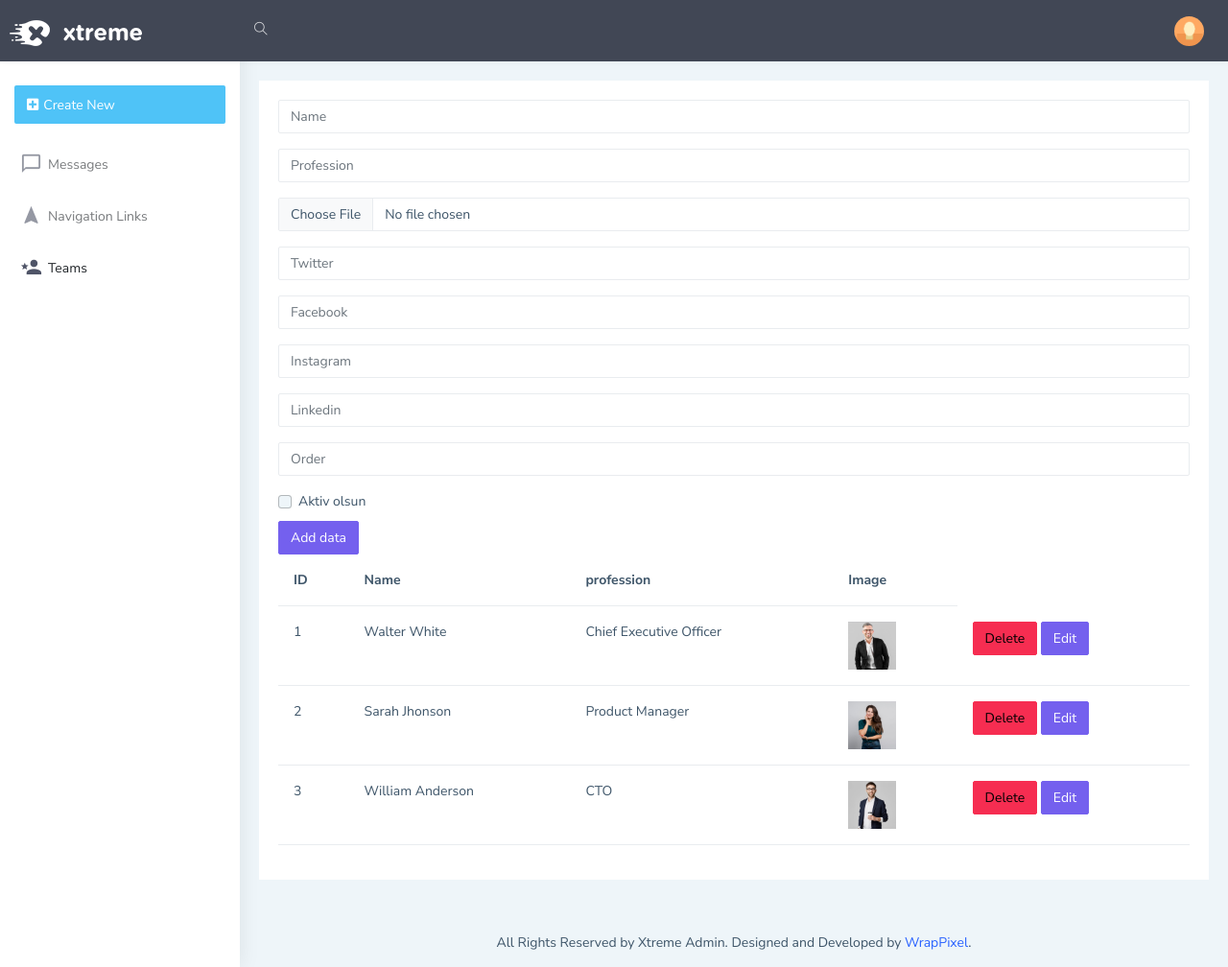
After one commit to knnaliev95/PythonWebProjectWithFlask, a Flask app: page /admin/teams in a window 1280 px wide. The commit adds this page. Shown: the whole page at 96% size. Run offline with Flask 2, Linux system fonts and the light colour scheme; data comes from the database, SQL or seed files in the repository; both versions use the stored data as it was after the commit; some libraries are stand-ins or nearby versions.

Commit message:
db add image

```diff
--- a/admin/forms.py
+++ b/admin/forms.py
@@ -1,5 +1,5 @@
 from flask_wtf import FlaskForm
-from wtforms import StringField,EmailField,TextAreaField,SubmitField,URLField,IntegerField,BooleanField
+from wtforms import StringField,EmailField,TextAreaField,SubmitField,URLField,IntegerField,BooleanField,FileField
 
 class MessageForm(FlaskForm):
     name=StringField('name')
@@ -14,3 +14,15 @@ class NavLinksForm(FlaskForm):
     order=IntegerField('order')
     isactive=BooleanField('isactive')
     submit=SubmitField('Add URL')
+
+class TeamsForm(FlaskForm):
+    name=StringField('name')
+    profession=StringField('profession')
+    image=FileField('image')
+    twitter=StringField('twitter')
+    facebook=StringField('facebook')
+    instagram=StringField('instagram')
+    linkedin=StringField('linkedin')
+    order=IntegerField('order')
+    isactive=BooleanField('isacctive')
+    submit=SubmitField('Add data')
--- a/admin/routes.py
+++ b/admin/routes.py
@@ -1,7 +1,12 @@
+from distutils import extension
+from email.mime import image
 from flask import render_template,redirect,request
 from admin import admin_bp
-from models import Messages, NavLinks
-from admin.forms import MessageForm, NavLinksForm
+from models import Messages, NavLinks, Teams
+from admin.forms import MessageForm, NavLinksForm, TeamsForm
+import os
+import random
+from werkzeug.utils import secure_filename
 
 @admin_bp.route('/', methods=['GET','POST'])
 def index():
@@ -66,15 +71,43 @@ def navlinks_delete(id):
 
 @admin_bp.route('/navlinks/edit/<id>', methods=['GET','POST'])
 def navlinks_edit(id):
+    return render_template('admin/navlinkedit.html')
+
+@admin_bp.route('/teams', methods=['GET','POST'])
+def teams():
+    teamsform=TeamsForm()
+    teams=Teams.query.all()
+    return render_template('admin/teams.html', teamsform=teamsform, teams=teams)
+
+@admin_bp.route('/teams/add', methods=['GET','POST'])
+def teams_add():
     from run import db
-    from models import NavLinks
-    navlinksform=NavLinksForm()
-    navlink=NavLinks.query.get(id)
+    teamsform=TeamsForm()
     if request.method=='POST':
-        navlink.Name=navlinksform.name.data
-        navlink.Url=navlinksform.url.data
-        navlink.Order=navlinksform.order.data
-        navlink.IsActive=navlinksform.isactive.data
+        file=request.files['image']
+        filename=secure_filename(file.filename)
+        extension=filename.rsplit('.',1)[1]
+        new_filename=f'Teams{random.randint(1,2000)}.{extension}'
+        file.save(os.path.join('./admin/static/uploads/', new_filename))
+        team=Teams(
+            Name=teamsform.name.data,
+            Profession=teamsform.profession.data,
+            Image=new_filename,
+            TwitterAdress=teamsform.twitter.data,
+            FacebookAdress=teamsform.facebook.data,
+            InstagramAdress=teamsform.instagram.data,
+            LinkedinAdress=teamsform.linkedin.data,
+            Order=teamsform.order.data,
+            IsActive=teamsform.isactive.data
+        )
+        db.session.add(team)
         db.session.commit()
-        return redirect('/admin/navlinks')
-    return render_template('admin/navlinks_edit.html', navlink=navlink, navlinksform=navlinksform)
+        return redirect('/admin/teams')
+
+@admin_bp.route('/teams/delete/<id>')
+def teams_delete(id):
+    from run import db
+    team=Teams.query.get(id)
+    db.session.delete(team)
+    db.session.commit()
+    return redirect('/admin/teams')
--- a/admin/templates/admin/navbar.html
+++ b/admin/templates/admin/navbar.html
@@ -12,6 +12,9 @@
         <li class="sidebar-item"> <a class="sidebar-link waves-effect waves-dark sidebar-link"
                 href="/admin/navlinks" aria-expanded="false"><i class="mdi mdi-navigation"></i><span
                     class="hide-menu">Navigation Links</span></a></li>
+        <li class="sidebar-item"> <a class="sidebar-link waves-effect waves-dark sidebar-link"
+                href="/admin/teams" aria-expanded="false"><i class="mdi mdi-account-star"></i><span
+                    class="hide-menu">Teams</span></a></li>
     </ul>
 
 </nav>
--- /dev/null
+++ b/admin/templates/admin/navlinkedit.html
@@ -0,0 +1,4 @@
+{% extends 'admin/layout.html' %}
+{% block body %}
+
+{% endblock %}
--- /dev/null
+++ b/admin/templates/admin/teams.html
@@ -0,0 +1,62 @@
+{% extends 'admin/layout.html' %}
+{% block body %}
+<form action="/admin/teams/add" method="POST" enctype="multipart/form-data">
+    <div class="mb-3">
+      {{teamsform.name(class="form-control", id="exampleFormControlInput1", placeholder="Name")}}
+    </div>
+    <div class="mb-3">
+      {{teamsform.profession(class="form-control", id="exampleFormControlInput1", placeholder="Profession")}}
+    </div>
+    <div class="mb-3">
+      {{teamsform.image(class="form-control", id="exampleFormControlInput1", placeholder="Image")}}
+    </div>
+    <div class="mb-3">
+        {{teamsform.twitter(class="form-control", id="exampleFormControlInput1", placeholder="Twitter")}}
+      </div>
+      <div class="mb-3">
+        {{teamsform.facebook(class="form-control", id="exampleFormControlInput1", placeholder="Facebook")}}
+      </div>
+      <div class="mb-3">
+        {{teamsform.instagram(class="form-control", id="exampleFormControlInput1", placeholder="Instagram")}}
+      </div>
+      <div class="mb-3">
+        {{teamsform.linkedin(class="form-control", id="exampleFormControlInput1", placeholder="Linkedin")}}
+      </div>
+      <div class="mb-3">
+        {{teamsform.order(class="form-control", id="exampleFormControlInput1", placeholder="Order")}}
+      </div>
+    <div class="form-check">
+      {{teamsform.isactive(class="form-check-input", type="checkbox", id="flexCheckDefault")}}
+      <label class="form-check-label" for="flexCheckDefault">
+        Aktiv olsun
+      </label>
+    </div>
+    {{teamsform.submit(class='btn btn-primary')}}
+</form>
+
+<table class="table">
+  <thead>
+    <tr>
+      <th scope="col">ID</th>
+      <th scope="col">Name</th>
+      <th scope="col">profession</th>
+      <th scope="col">Image</th>
+    </tr>
+  </thead>
+  <tbody>
+      {% for team in teams %}
+    <tr>
+      <td>{{team.Id}}</td>
+      <td>{{team.Name}}</td>
+      <td>{{team.Profession}}</td>
+      <td><img src="./admin/static/uploads/{{team.Image}}" alt="" style="width: 50px; height: 50px; object-fit:cover;"></td>
+      <td>
+          <a href="/admin/teams/delete/{{team.Id}}" class="btn btn-danger">Delete</a>
+          <a href="/admin/teams/edit/{{team.Id}}" class="btn btn-primary">Edit</a>
+      </td>
+    </tr>
+    {% endfor %}
+  </tbody>
+</table>
+
+{% endblock %}
--- a/run.py
+++ b/run.py
@@ -5,6 +5,7 @@ app=Flask(__name__)
 app.config['SQLALCHEMY_DATABASE_URI'] = 'sqlite:///project.db'
 db=SQLAlchemy(app)
 app.config['SECRET_KEY']='secretkey'
+migrate=Migrate(app,db)
 from admin.routes import *
 from peoples.routes import *
 
```
Also changed, not shown: admin/templates/admin/navlinks_edit.html (deleted, +0 -21 lines), models.py (+12 -0 lines), peoples/routes.py (+7 -2 lines), peoples/templates/peoples/index.html (+9 -43 lines), admin/static/uploads/Teams1506.jpg (added), admin/static/uploads/Teams563.jpg (added), admin/static/uploads/Teams658.jpg (added), admin/static/uploads/Teams939.jpg (added), project.db, 1 other file.
